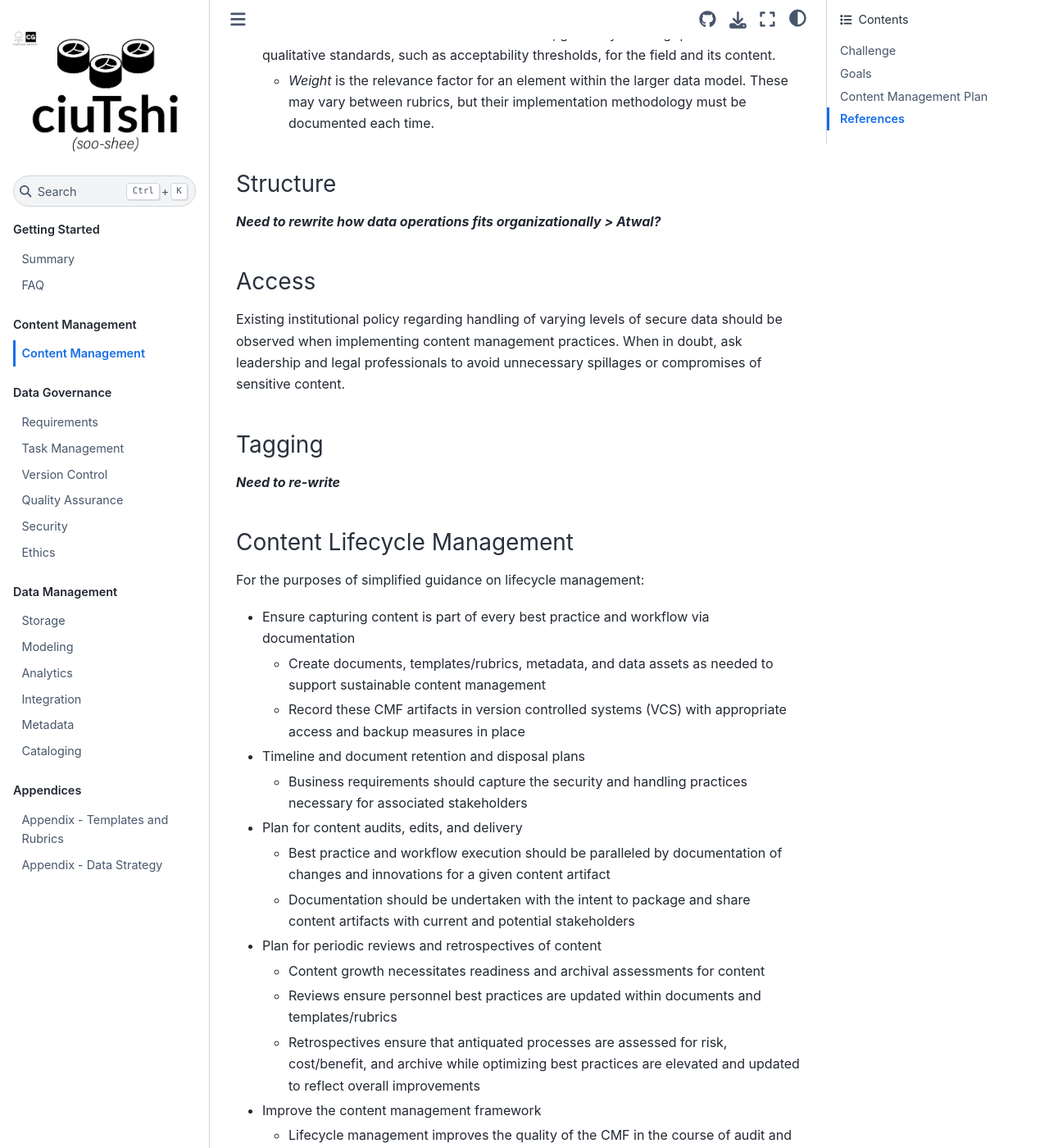
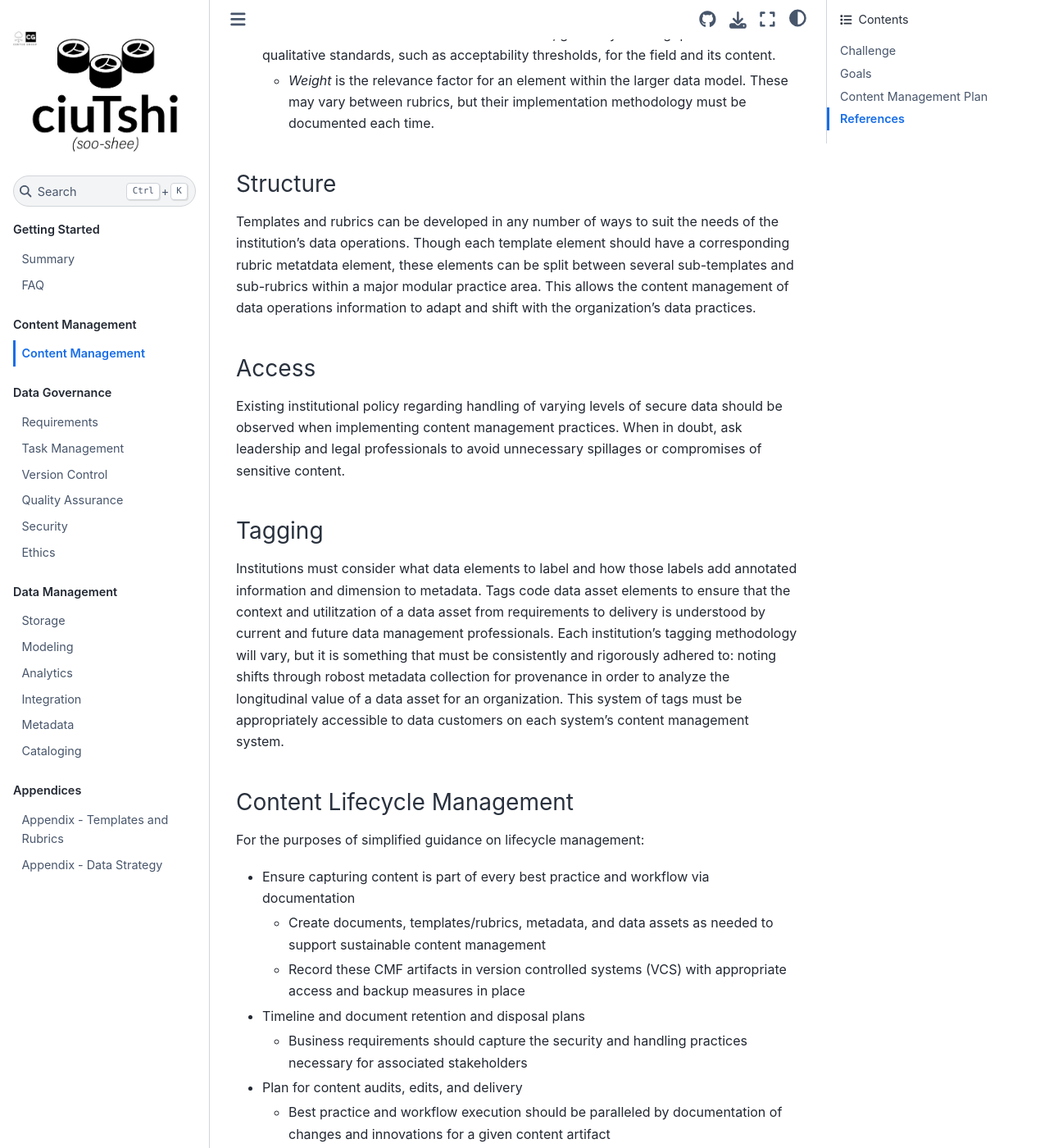
Before and after one commit to CertusGroup/ciutshi, a Sphinx documentation site: the page built from docs/source/content_management.md, in a window 1280 px wide and 1400 px high, scrolled down 3156 px. Shown: the whole window at 82% size. Built offline with Sphinx 7.4.7 and the Sphinx Book theme 1.1.4, drawn with Linux system fonts in a browser that asks for light colours.

Commit message:
cm - minor revisions

```diff
--- a/docs/source/content_management.md
+++ b/docs/source/content_management.md
@@ -45,7 +45,7 @@
 
 ### Structure
 
-_**Need to rewrite how data operations fits organizationally > Atwal?**_
+Templates and rubrics can be developed in any number of ways to suit the needs of the institution's data operations. Though each template element should have a corresponding rubric metatdata element, these elements can be split between several sub-templates and sub-rubrics within a major modular practice area. This allows the content management of data operations information to adapt and shift with the organization's data practices.
 
 ### Access
 
@@ -53,7 +53,7 @@
 
 ### Tagging
 
-_**Need to re-write**_
+Institutions must consider what data elements to label and how those labels add annotated information and dimension to metadata. Tags code data asset elements to ensure that the context and utilitzation of a data asset from requirements to delivery is understood by current and future data management professionals. Each institution's tagging methodology will vary, but it is something that must be consistently and rigorously adhered to: noting shifts through robost metadata collection for provenance in order to analyze the longitudinal value of a data asset for an organization. This system of tags must be appropriately accessible to data customers on each system's content management system.
 
 ### Content Lifecycle Management
 
```
